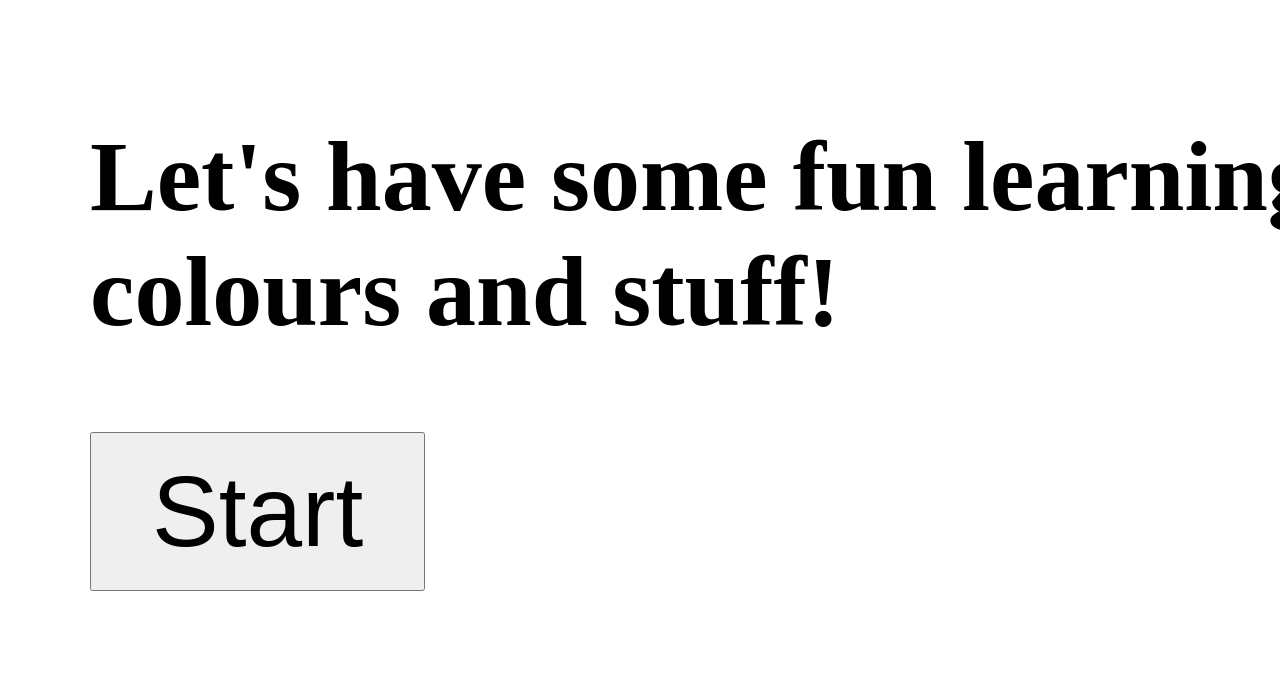
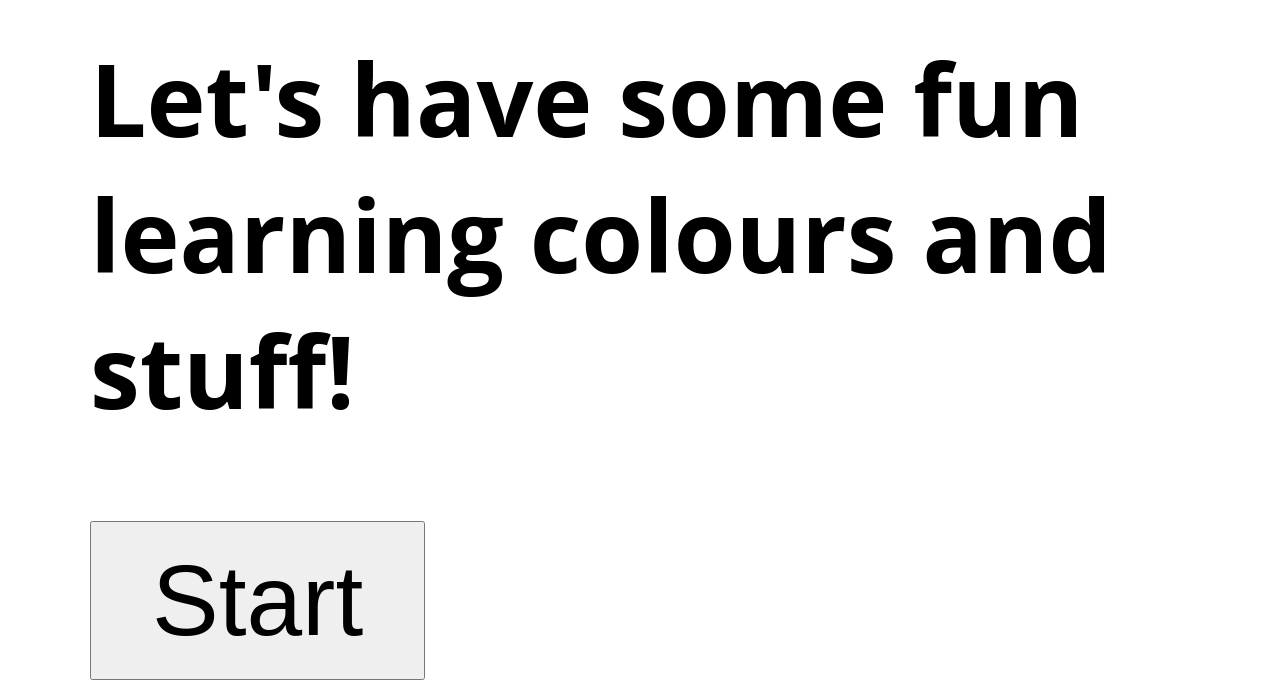
Before and after one commit to jameschristou/kids-games, a React app: page / in a window 1280 px wide. Shown: the part 287-970 px from the top of the page. Built offline with nearby package versions, Linux system fonts and the light colour scheme.

Commit message:
Minor styling

```diff
--- a/src/components/App.js
+++ b/src/components/App.js
@@ -26,11 +26,11 @@ const AppComponent = (props) => {
       );
 
       setTestData(result.data);
+
+      if(!hasStarted){
+        setHasStarted(true);
+      }
     };
-
-    if(!hasStarted){
-      setHasStarted(true);
-    }
 
     fetchData();
   };
--- a/src/sass/style.scss
+++ b/src/sass/style.scss
@@ -8,6 +8,10 @@ body,
     height: 100%;
     margin: 0;
     padding: 0;
+}
+
+body{
+    font-family: "Open Sans";
 }
 
 .kg{
@@ -33,6 +37,7 @@ body,
     &__colour-test-container{
         .colour-test__question{
             font-size: 150px;
+            font-weight:600;
         }
 
         .next__button{
```
